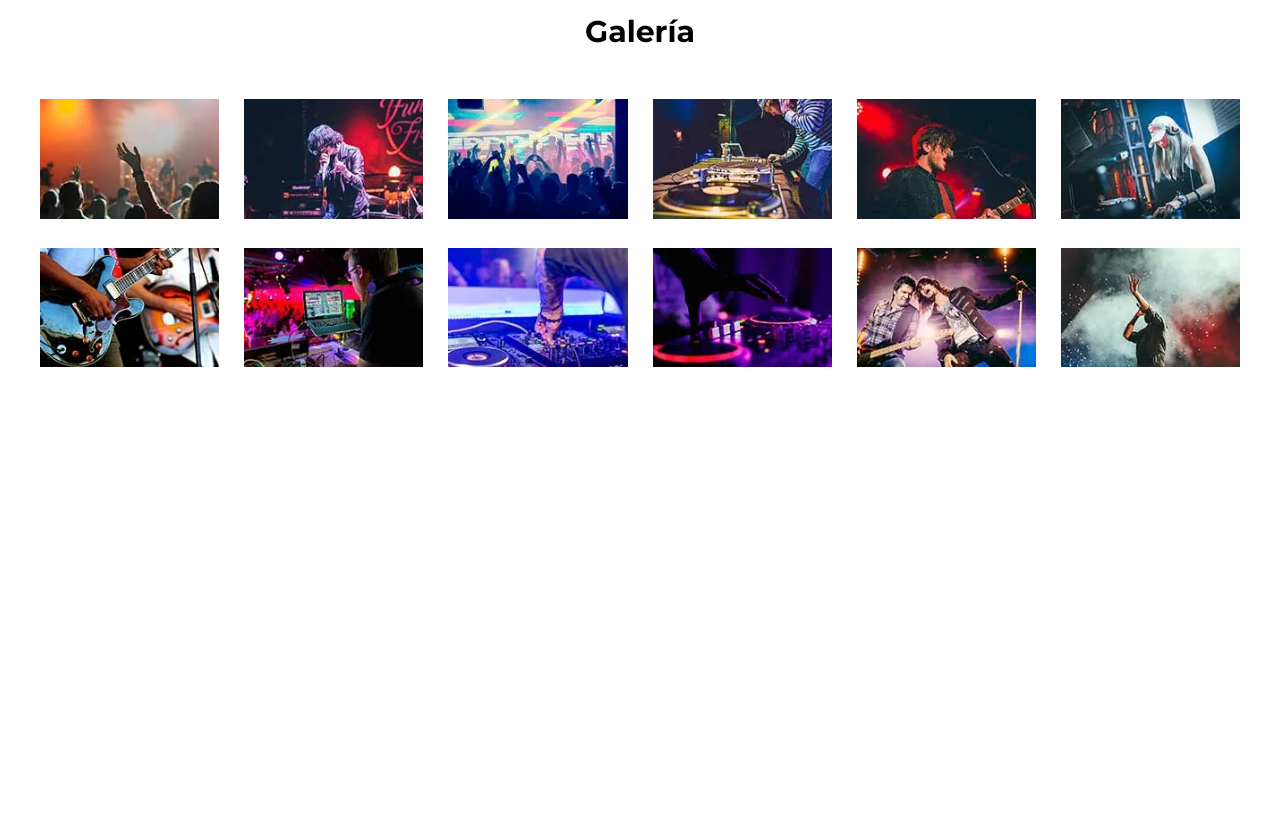
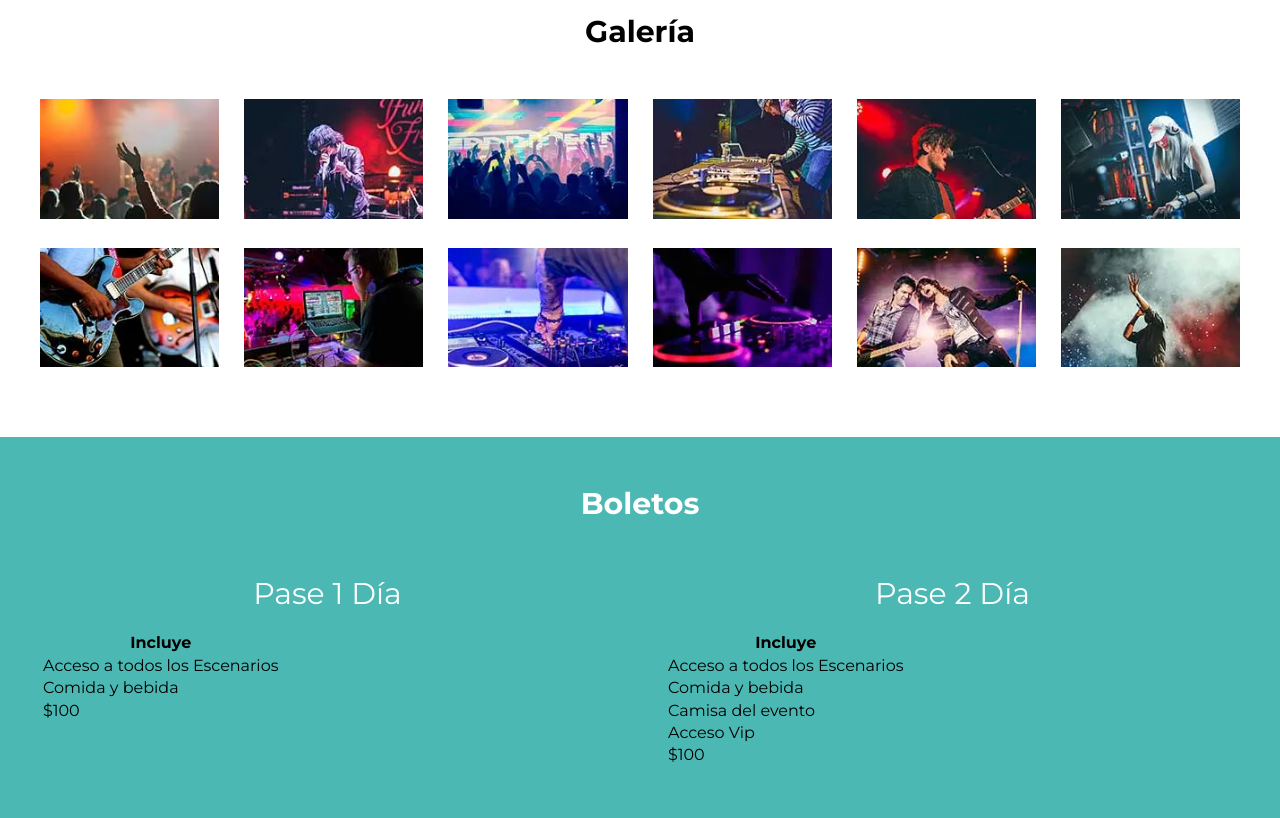
Before and after one commit to ojedam13/Festival_de_Musica, a website: page index.html in a window 1280 px wide. Shown: the part 2908-3726 px from the top of the page. Before the commit the page ends 3345 px from the top, so only its background shows below. Drawn offline with Linux system fonts and the light colour scheme.

Commit message:
seccion pases

```diff
--- a/index.html
+++ b/index.html
@@ -111,6 +111,81 @@
         </ul>
     </section>
 
+    <section class="boletos bg-verde">
+        <h3>Boletos</h3>
+        <div class="contenedor-boletos contenedor">
+            <div class="basico plan">
+                <p>Pase 1 Día</p>
+
+                <table class="pase">
+                    <thead>
+                        <tr>
+                            <th>
+                                Incluye
+                            </th>
+                        </tr>
+                    </thead>
+                    <tbody>
+                        <tr>
+                            <td>
+                                Acceso a todos los Escenarios
+                            </td>
+                        </tr>
+                        <tr>
+                            <td>
+                                Comida y bebida
+                            </td>
+                        </tr>
+                    </tbody>
+                    <tfoot>
+                        <tr>
+                            <td>
+                                $100
+                            </td>
+                        </tr>
+                    </tfoot>
+                </table>
+            </div>
+            <div class="premium plan">
+                 <p>Pase 2 Día</p>
+                  <table class="pase">
+                    <thead>
+                        <tr>
+                            <th>
+                                Incluye
+                            </th>
+                        </tr>
+                    </thead>
+                    <tbody>
+                        <tr>
+                            <td>
+                                Acceso a todos los Escenarios
+                            </td>
+                        </tr>
+                        <tr>
+                            <td>
+                                Comida y bebida
+                            </td>
+                        </tr>
+                        <tr>
+                            <td>Camisa del evento</td>
+                        </tr>
+                        <tr>
+                            <td>Acceso Vip</td>
+                        </tr>
+                    </tbody>
+                    <tfoot>
+                        <tr>
+                            <td>
+                                $100
+                            </td>
+                        </tr>
+                    </tfoot>
+                </table>
+            </div>
+        </div>
+    </section>
+
     <script src="build/js/bundle.js"></script>
 </body>
 </html>
--- a/src/scss/app.scss
+++ b/src/scss/app.scss
@@ -10,3 +10,4 @@
 @import 'layout/festival';
 @import 'layout/lineup';
 @import 'layout/galeria';
+@import 'layout/boletos';
--- /dev/null
+++ b/src/scss/layout/_boletos.scss
@@ -0,0 +1,22 @@
+.boletos {
+    padding: $separacion 0;
+
+    h3{
+        text-align: center;
+        color: $blanco;
+    }
+
+    .contenedor-boletos{
+        margin-top: 25px;
+        @include grid(2, $separacion)
+    }
+
+    .plan {
+        p{
+            color: $blanco;
+            font-size: 3rem;
+            text-align: center;
+            margin-bottom: 2rem;
+        }
+    }
+}
```
Also changed, not shown: build/css/app.css.
